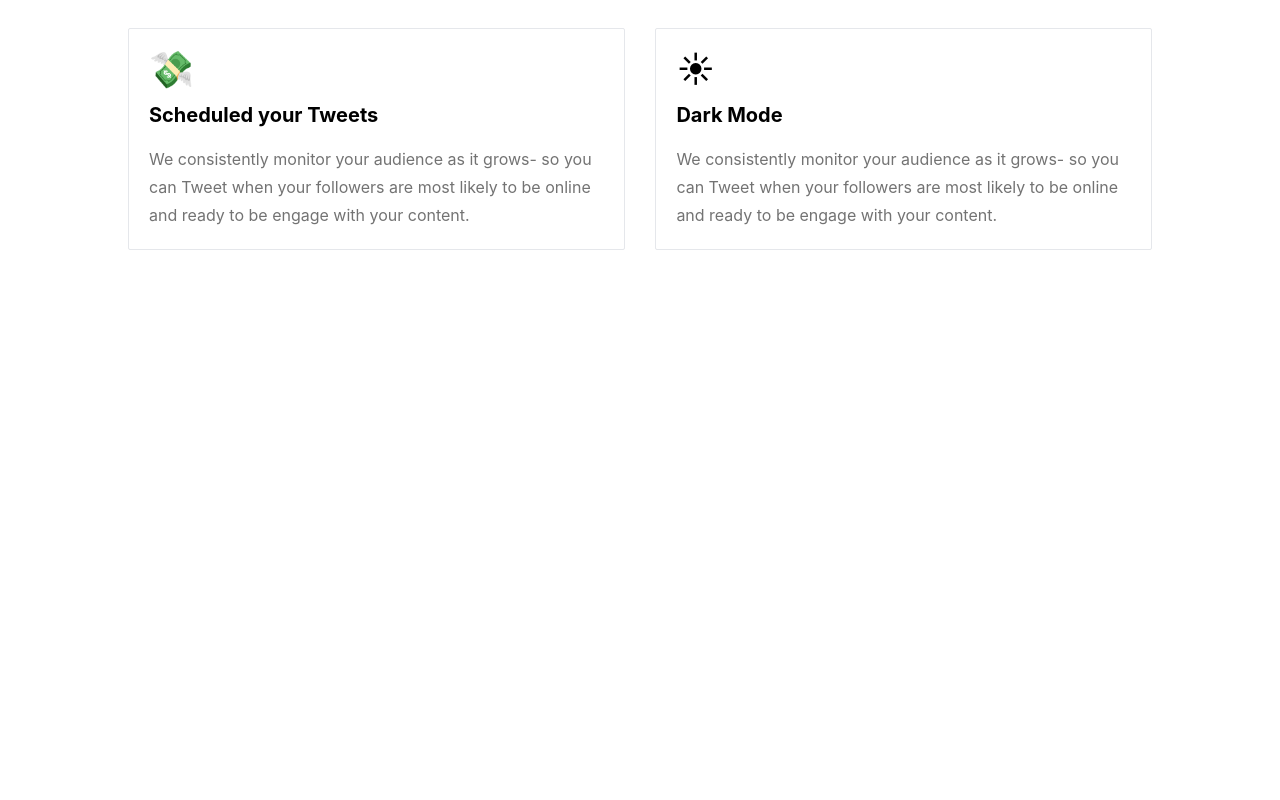
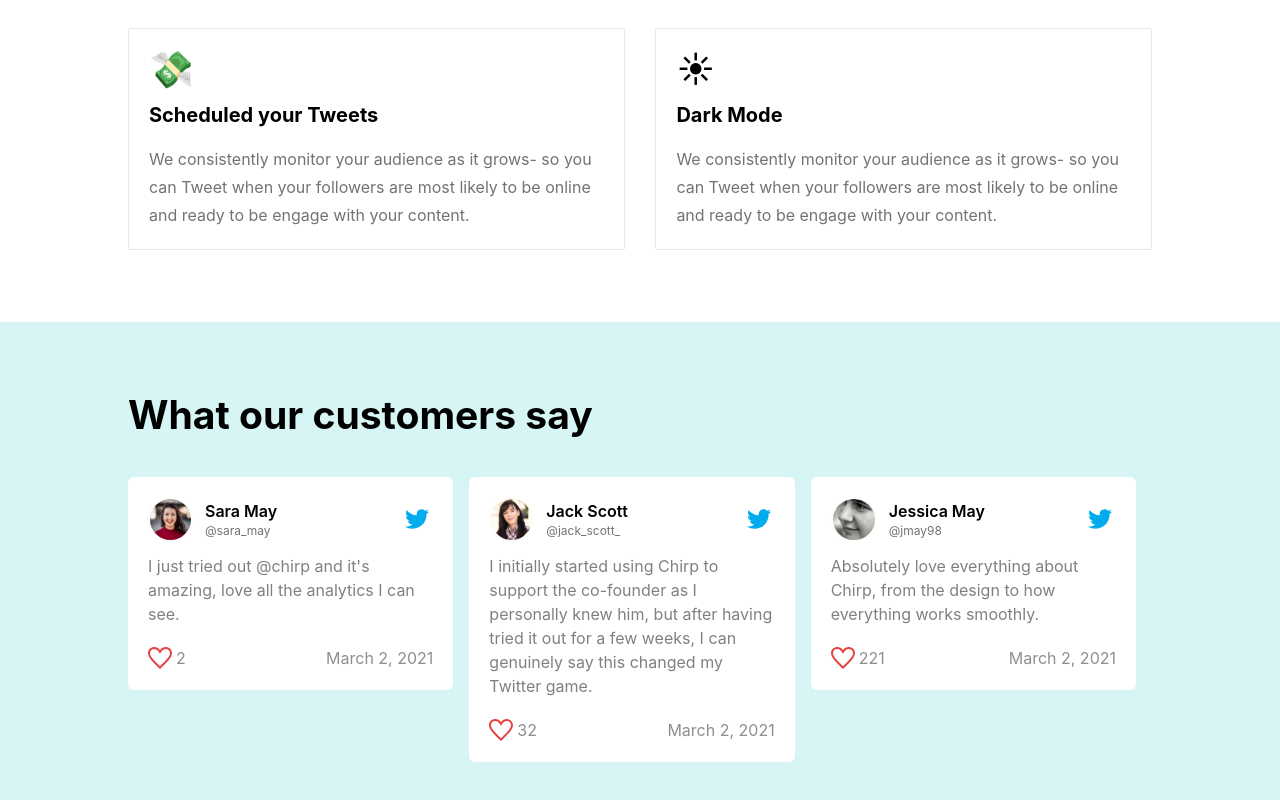
Before and after one commit to msabrii/ChirpLanding, a React (Vite) app: page / in a window 1280 px wide. Shown: the part 1211-2011 px from the top of the page. Before the commit the page ends 1533 px from the top, so only its background shows below. Built offline with nearby package versions, Linux system fonts and the light colour scheme.

Commit message:
feat: add testimonial section

```diff
--- a/src/App.tsx
+++ b/src/App.tsx
@@ -1,6 +1,7 @@
 import NavBar from "./components/NavBar";
 import Features from "./pages/Features";
 import Landing from "./pages/Landing";
+import Testimonials from "./pages/Testimonials";
 
 function App() {
   return (
@@ -10,6 +11,9 @@ function App() {
         <Landing />
       </div>
       <Features />
+      <div className="bg-[#D7F5F5]">
+        <Testimonials />
+      </div>
     </div>
   );
 }
--- /dev/null
+++ b/src/pages/Testimonials.tsx
@@ -0,0 +1,89 @@
+import React from "react";
+import userAvatar01 from "../assets/userAvatar01.svg";
+import userAvatar02 from "../assets/userAvatar02.svg";
+import userAvatar03 from "../assets/userAvatar03.svg";
+import TwitterBlue from "../assets/Twitter (Blue).svg";
+import reactSVG from "../assets/Like.svg";
+
+interface TestimonialData {
+  img: string;
+  name: string;
+  username: string;
+  text: string;
+  date: string;
+  likes: number;
+}
+
+const data: TestimonialData[] = [
+  {
+    img: userAvatar01,
+    name: "Sara May",
+    username: "sara_may",
+    text: "I just tried out @chirp and it's amazing, love all the analytics I can see.",
+    date: "March 2, 2021",
+    likes: 2,
+  },
+  {
+    img: userAvatar02,
+    name: "Jack Scott",
+    username: "jack_scott_",
+    text: "I initially started using Chirp to support the co-founder as I personally knew him, but after having tried it out for a few weeks, I can genuinely say this changed my Twitter game.",
+    date: "March 2, 2021",
+    likes: 32,
+  },
+  {
+    img: userAvatar03,
+    name: "Jessica May",
+    username: "jmay98",
+    text: "Absolutely love everything about Chirp, from the design to how everything works smoothly.",
+    date: "March 2, 2021",
+    likes: 221,
+  },
+];
+
+const Testimonials = () => {
+  return (
+    <div className="flex flex-col md:px-10 px-4 lg:px-20 xl:px-32 2xl:px-64 mt-16 mb-16">
+      <h2 className="mb-8 font-bold">What our customers say</h2>
+      <div className="flex flex-col md:flex-row justify-center items-center md:items-start">
+        {data.map((testimonial) => (
+          <TestimonialCard {...testimonial} />
+        ))}
+      </div>
+    </div>
+  );
+};
+
+const TestimonialCard: React.FC<TestimonialData> = ({
+  img,
+  name,
+  username,
+  text,
+  date,
+  likes,
+}) => {
+  return (
+    <div className="flex flex-col bg-white justify-center items-start mb-5 md:mb-0 md:mr-4 p-5 w-full md:w-1/2 rounded-md max-w-xl">
+      <div className="flex items-center justify-between w-full">
+        <div className="flex">
+          <img src={img} />
+          <div className="flex flex-col justify-center items-start ml-3">
+            <p className="font-semibold text-md">{name}</p>
+            <p className="text-grey text-xs">@{username}</p>
+          </div>
+        </div>
+        <img src={TwitterBlue} className="mr-1" />
+      </div>
+      <p className="text-grey text-base mt-3 opacity-90">{text}</p>
+      <div className="flex justify-between w-full mt-5 text-grey items-center text-base opacity-80">
+        <div className="flex">
+          <img src={reactSVG} className="mr-1" />
+          <p>{likes}</p>
+        </div>
+        <p>{date}</p>
+      </div>
+    </div>
+  );
+};
+
+export default Testimonials;
```
